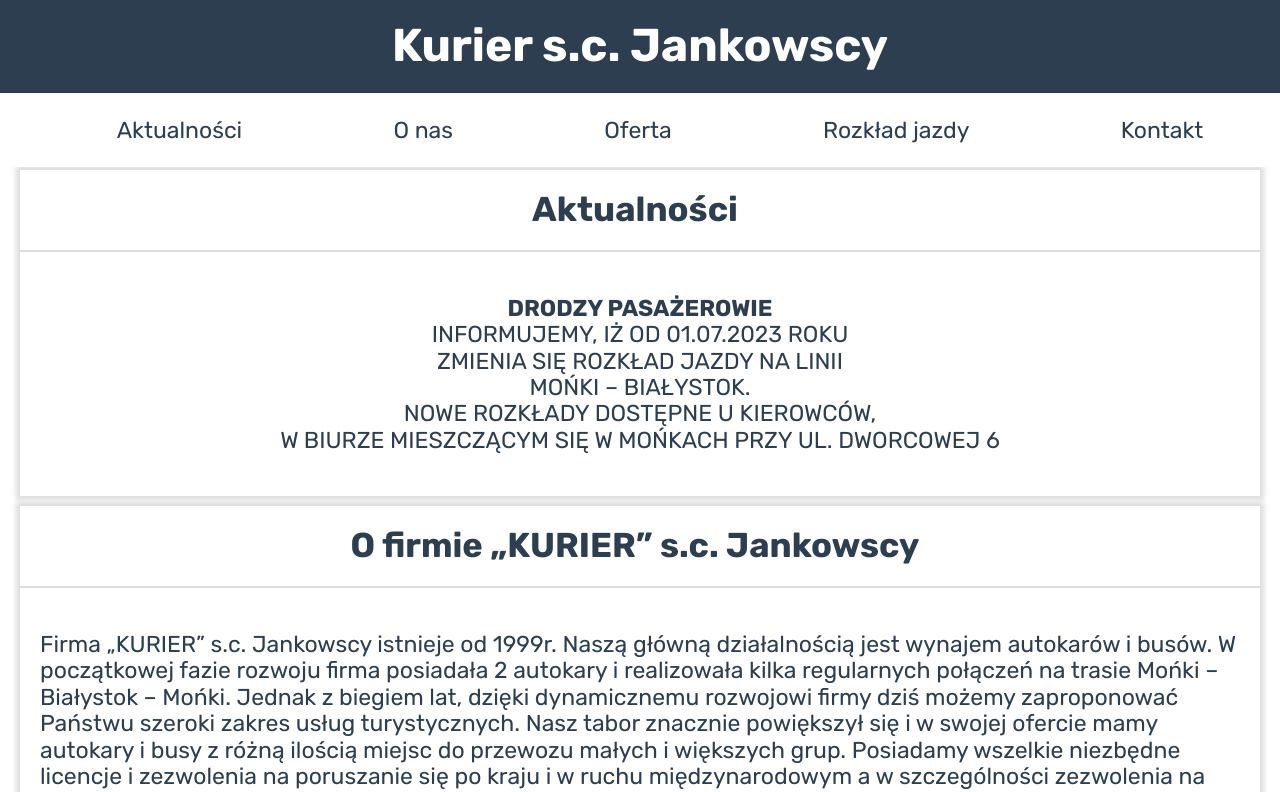
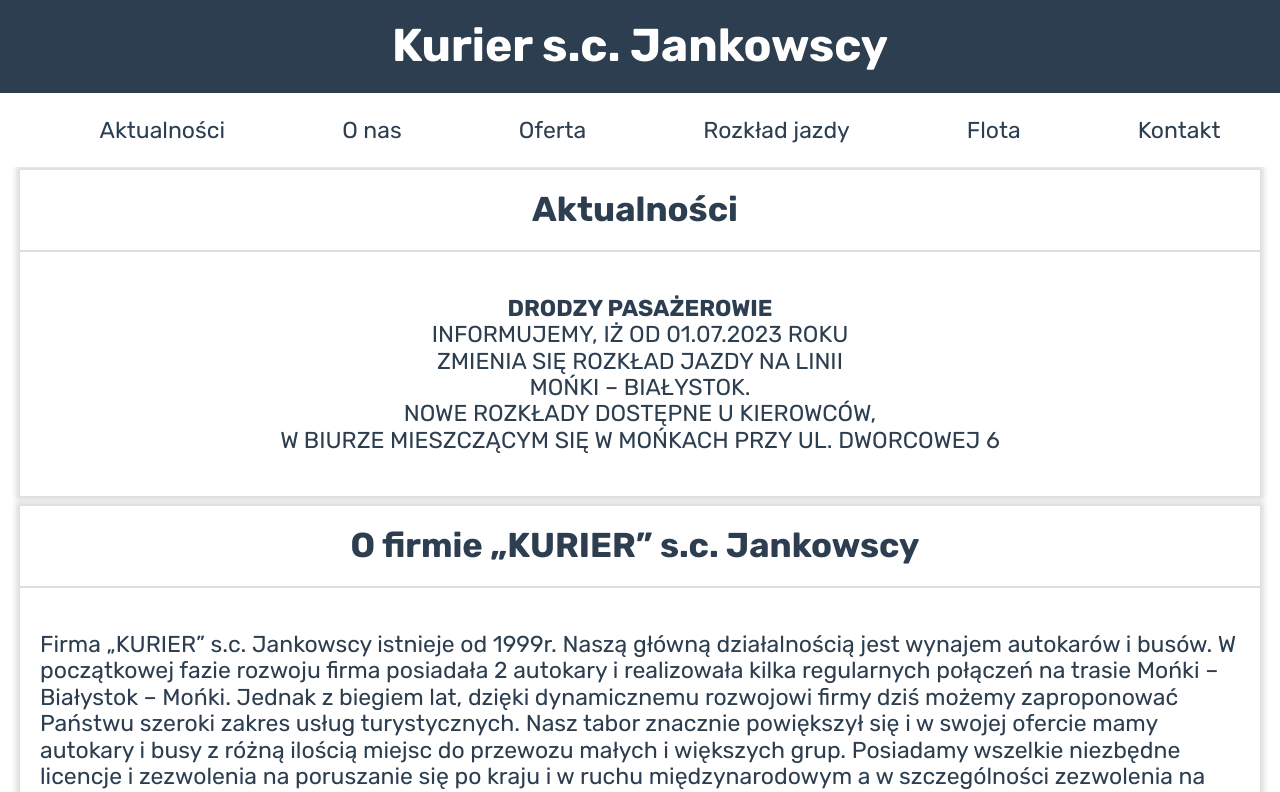
Before and after one commit to MarcinJankowski00/Kurier-Jankowscy-homepage-react, a React (Create React App) app: page / in a window 1280 px wide. Shown: the top 792 px of the page. Built offline with nearby package versions, Linux system fonts and the light colour scheme.

Commit message:
fixed navigation

```diff
--- a/src/Navigation/index.js
+++ b/src/Navigation/index.js
@@ -1,24 +1,41 @@
 import { List, Link, Nav } from "./styled";
-const Navigation = () => (
+const Navigation = () => {
+
+    const handleLinkClick = (event, targetId) => {
+        event.preventDefault();
+        const targetElement = document.getElementById(targetId);
+        const navigationHeight = 170;
+        const topPosition = targetElement.offsetTop - navigationHeight;
+        window.scrollTo({
+          top: topPosition,
+          behavior: 'smooth',
+        });
+      };
+
+    return (
         <Nav>
             <List>
                 <li>
-                <Link href="#Aktualnosci">Aktualności</Link>
+                    <Link href="#Aktualnosci" onClick={(event) => handleLinkClick(event, 'Aktualnosci')}>Aktualności</Link>
                 </li>
                 <li>
-                <Link href="#Onas">O nas</Link>
+                    <Link href="#Onas" onClick={(event) => handleLinkClick(event, 'Onas')}>O nas</Link>
                 </li>
                 <li>
-                <Link href="#Oferta">Oferta</Link>
+                    <Link href="#Oferta" onClick={(event) => handleLinkClick(event, 'Oferta')}>Oferta</Link>
                 </li>
                 <li>
-                <Link href="#Rozklad">Rozkład jazdy</Link>
+                    <Link href="#Rozklad" onClick={(event) => handleLinkClick(event, 'Rozklad')}>Rozkład jazdy</Link>
                 </li>
                 <li>
-                <Link href="#Kontakt">Kontakt</Link>
+                    <Link href="#Flota" onClick={(event) => handleLinkClick(event, 'Flota')}>Flota</Link>
+                </li>
+                <li>
+                    <Link href="#Kontakt" onClick={(event) => handleLinkClick(event, 'Kontakt')}>Kontakt</Link>
                 </li>
             </List>
         </Nav>
-)
+    );
+};
 
 export default Navigation;
```
Lines whose indentation alone changed are shown as unchanged.
